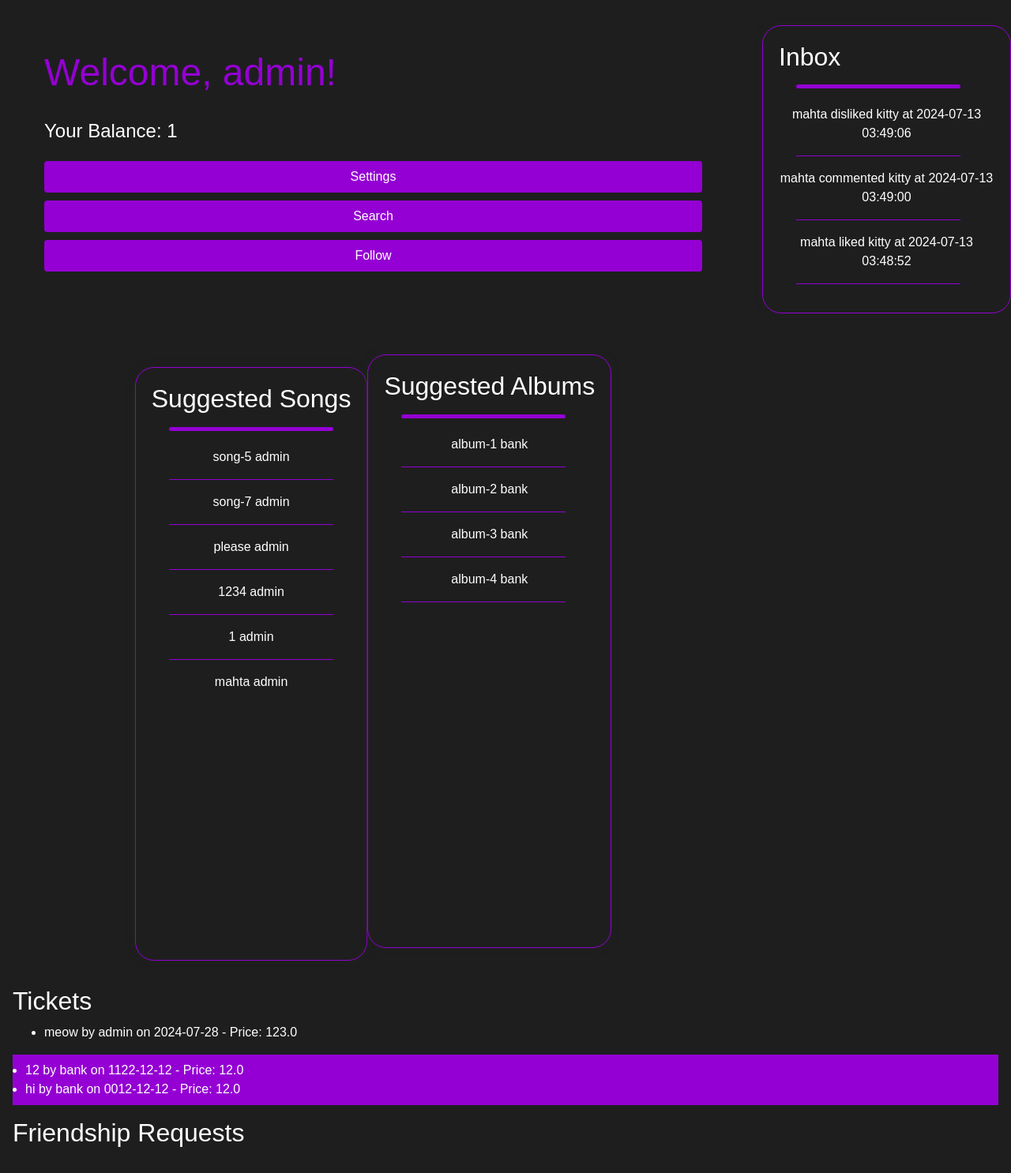
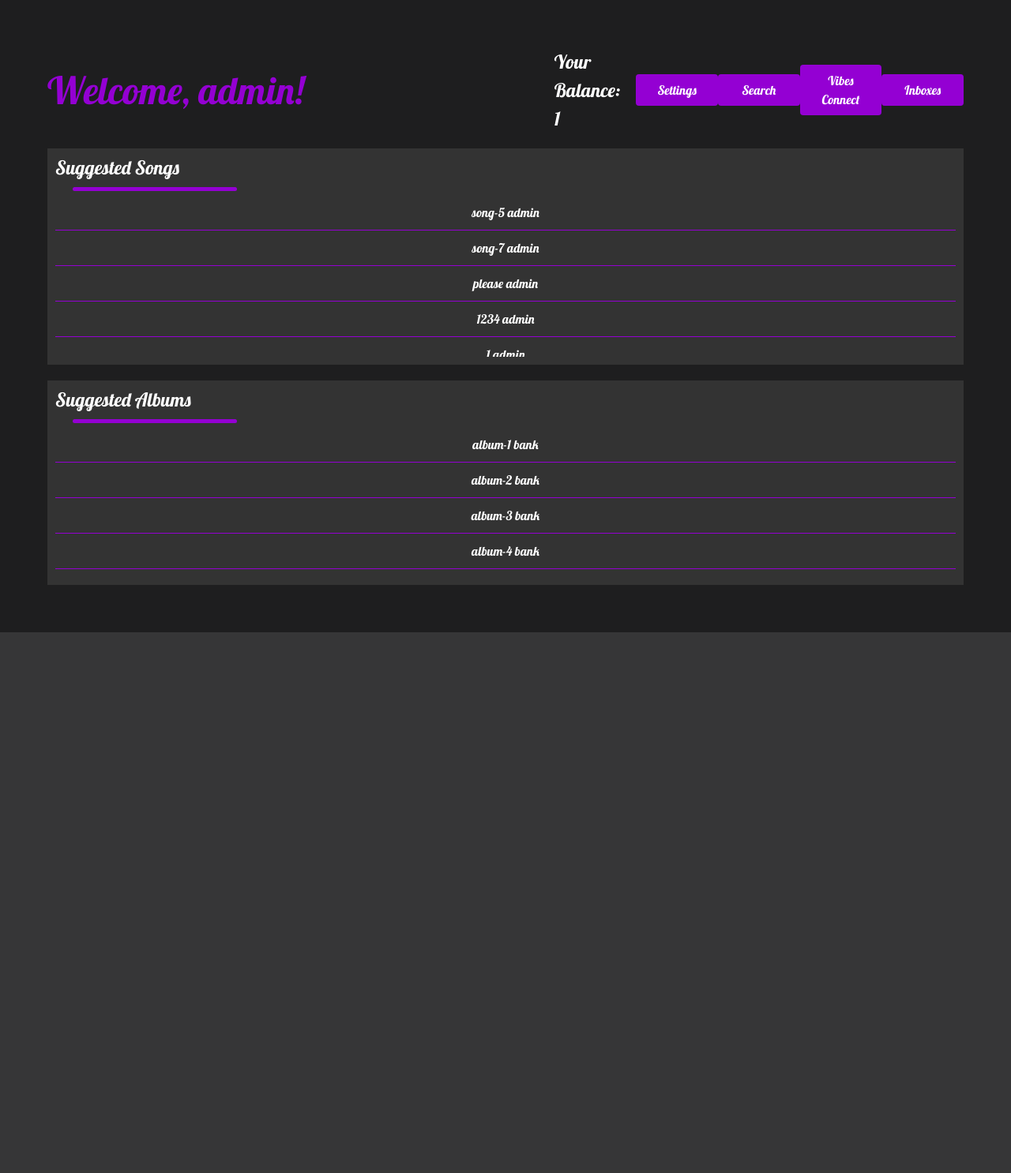
Before and after one commit to MahtaMirzaei/Vibes, a Flask app: page /user in a window 1280 px wide. Shown: the whole page at 79% size. After the commit the page ends 801 px from the top, so only its background shows below. Run offline with Flask 3, Linux system fonts and the light colour scheme; a user stored in the database is signed in; data comes from the database, SQL or seed files in the repository; both versions use the stored data as it was after the commit; some libraries are stand-ins or nearby versions.

Commit message:
feat(): user page's ui --v:2.

```diff
--- a/templates/user.html
+++ b/templates/user.html
@@ -1,7 +1,6 @@
 <!DOCTYPE html>
 <html lang="en">
   <head>
-    <link rel="stylesheet" href="https://stackpath.bootstrapcdn.com/bootstrap/4.5.2/css/bootstrap.min.css">
     <link
       rel="stylesheet"
       href="https://stackpath.bootstrapcdn.com/bootstrap/4.5.2/css/bootstrap.min.css"
@@ -25,32 +24,78 @@
     <meta name="viewport" content="width=device-width, initial-scale=1.0" />
     <title>User Page</title>
     <style>
+      @import url("https://fonts.googleapis.com/css2?family=Lobster&display=swap");
+
       body {
         background-color: #1e1e1f;
         color: #ffffff;
+        font-family: "Lobster", cursive;
+        margin: 0;
+        padding: 0;
+      }
+      .container-user {
+        display: flex;
+        flex-wrap: wrap;
+        justify-content: space-between;
+        margin: 20px;
+      }
+      .left-column,
+      .right-column {
+        flex: 1;
+        margin: 10px;
+      }
+      .main {
+        padding: 10px;
+      }
+      .welcome-container {
+        display: flex;
+        align-items: center;
+        justify-content: space-between;
+        margin-bottom: 20px;
       }
       .welcome {
         color: #9400d3;
         font-size: 3rem;
-            margin: 20px;
-        }
-        .balance {
-            font-size: 1.5rem;
-            margin: 20px;
       }
       .menu-buttons {
         display: flex;
-            flex-direction: column;
-            gap: 10px;
-            margin: 20px;
+        align-items: center;
+      }
+      .menu-buttons .balance {
+        font-size: 1.5rem;
+        margin-right: 20px;
       }
       .btn-custom {
         background-color: #9400d3;
         color: #ffffff;
         border: none;
+        margin: 5px 0;
+        font-family: 'Lobster', cursive;
+        width: 100%; /* Full width for buttons */
     }
       .btn-custom:hover {
         background-color: #7500a9;
+      }
+      .block {
+        background-color: #333333;
+        padding: 10px;
+        margin-top: 20px;
+      }
+      .block h2 {
+        color: #ffffff;
+        font-size: 1.5rem;
+        margin-bottom: 10px;
+      }
+      .main-hr,
+      .suggestion-hr {
+        border-color: #9400d3;
+        margin-top: 10px;
+        margin-bottom: 10px;
+      }
+      .song-list,
+      .album-list {
+        margin-top: 10px;
+        color: #ffffff;
       }
       .sidenav {
         height: 100%;
@@ -63,6 +108,10 @@
         overflow-x: hidden;
         transition: 0.5s;
         padding-top: 60px;
+      }
+      .sidenav-right {
+        left: auto;
+        right: 0;
       }
       .sidenav a {
         padding: 8px 8px 8px 32px;
@@ -82,9 +131,40 @@
         font-size: 36px;
         margin-left: 50px;
       }
-        .main {
-            transition: margin-left .5s;
-            padding: 16px;
+      .song-list,
+      .album-list,
+      .friendship-list,
+      .ticket-list {
+        max-height: 200px;
+        overflow-y: auto;
+      }
+      .block .btn-custom {
+        background-color: #90ee90;
+        color: #000000;
+        width: 100%;
+        margin-top: 10px;
+      }
+      .block .btn-custom:hover {
+        background-color: #6a3764;
+      }
+      .block .btn-success,
+      .block .btn-danger {
+        width: 48%;
+        margin: 1%;
+      }
+      .e {
+        background-color: #6a3764;
+      }
+      .v {
+        color: #90ee90;
+      }
+      @media screen and (max-height: 450px) {
+        .sidenav {
+          padding-top: 15px;
+        }
+        .sidenav a {
+          font-size: 18px;
+        }
       }
     </style>
   </head>
@@ -92,87 +172,104 @@
     <div class="container-user">
       <div class="left-column">
         <div class="main">
+          <div class="welcome-container">
             <div class="welcome">Welcome, {{ name }}!</div>
+            <div class="menu-buttons">
               <div class="balance">Your Balance: {{ balance }}</div>
-            <div class="menu-buttons">
-                <button class="btn btn-custom" onclick="openNav()">Settings</button>
+              <button class="btn btn-custom" onclick="openNav()">
+                Settings
+              </button>
               {% if is_premium %}
-                    <button class="btn btn-custom" onclick="location.href='{{ url_for('search') }}'">Search</button>
-                    <button class="btn btn-custom" onclick="location.href='{{ url_for('follows') }}'">Follow</button>
+              <button
+                class="btn btn-custom"
+                onclick="location.href='{{ url_for('search') }}'"
+              >
+                Search
+              </button>
+              <button
+                class="btn btn-custom"
+                onclick="location.href='{{ url_for('follows') }}'"
+              >
+                Vibes Connect
+              </button>
+              <button class="btn btn-custom" onclick="openInbox()">
+                Inboxes
+              </button>
               {% endif %}
             </div>
           </div>
-      </div>
-
-      <div class="block-1">
-        <h2>Inbox</h2>
-        <hr class="main-hr">
+          <div class="block">
+            <h2>Suggested Songs</h2>
+            <hr class="main-hr" />
             <div class="song-list">
-            {% for notice in inbox_notices %}
-                <p>{{ notice.user_name }} {{ notice.action }}d {{ notice.item_name }} at {{ notice.date }}</p><hr class="sugestion-hr">
+              {% for name, artist_name in suggested_songs %}
+              <p>{{ name }} {{ artist_name }}</p>
+              <hr class="suggestion-hr" />
               {% endfor %}
             </div>
           </div>
-
-      <div class="right-column">
-        <div class="block-1">
-          <h2>Suggested Songs</h2>
-          <hr class="main-hr">
-          <div class="song-list">
-            {% for name, artist_name in suggested_songs %}
-            <p>{{ name }}    {{ artist_name }}</p><hr class="sugestion-hr">
-            {% endfor %}
-          </div>
-        </div>
-        <div class="block-2">
+          <div class="block">
             <h2>Suggested Albums</h2>
-          <hr class="main-hr">
+            <hr class="main-hr" />
             <div class="album-list">
               {% for name, artist_name in suggested_albums %}
-            <p>{{ name }}    {{ artist_name }}</p><hr class="sugestion-hr">
+              <p>{{ name }} {{ artist_name }}</p>
+              <hr class="suggestion-hr" />
               {% endfor %}
             </div>
           </div>
         </div>
       </div>
-
-
+    </div>
 
     <div id="mySidenav" class="sidenav">
       <a href="javascript:void(0)" class="closebtn" onclick="closeNav()"
         >&times;</a
       >
+      {% if is_artist %}
+      <a href="{{ url_for('artist_page') }}" class="btn btn-custom mb-2"
+        >Artist Page</a
+      >
+      {% endif %} {% if is_premium %}
+      <a href="{{ url_for('create_playlist') }}" class="btn btn-custom mb-2"
+        >Create New Playlist</a
+      >
+      {% endif %}
       <form method="post" action="{{ url_for('charge') }}" class="mb-2">
         <label for="amount">Charge Account:</label>
         <input type="number" name="amount" required class="form-control mb-2" />
         <button type="submit" class="btn btn-custom">Charge</button>
       </form>
 
-
-        {% if is_artist %}
-        <a href="{{ url_for('artist_page') }}" class="btn btn-custom mb-2">Artist Page</a>
-        {% endif %}
       {% if not is_premium %}
-        <button class="btn btn-custom mb-2" onclick="checkPremium()">Get Premium</button>
-        <div id="premiumForm" style="display: none;">
+      <button class="btn btn-custom mb-2" onclick="checkPremium()">
+        Get Premium
+      </button>
+      <div id="premiumForm" style="display: none">
         {% if balance >= 1000 %}
         <p>Are you certain to purchase premium?</p>
         <form method="post" action="{{ url_for('premium') }}">
           <button type="submit" class="btn btn-custom mb-2">Proceed</button>
         </form>
-            <button class="btn btn-custom mb-2" onclick="document.getElementById('premiumForm').style.display='none'">No</button>
+        <button
+          class="btn btn-custom mb-2"
+          onclick="document.getElementById('premiumForm').style.display='none'"
+        >
+          No
+        </button>
         {% else %}
         <p>You don't have enough credit, please charge first.</p>
         {% endif %}
       </div>
-        {% endif %}
-        {% if is_premium %}
-        <a href="{{ url_for('create_playlist') }}" class="btn btn-custom mb-2"
-        >Create New Playlist</a
-      >
+      {% endif %} {% if is_premium %}
       <form method="post" action="{{ url_for('buy_ticket') }}" class="mb-2">
         <label for="concert_id">Concert ID:</label>
-            <input type="number" name="concert_id" required class="form-control mb-2" />
+        <input
+          type="number"
+          name="concert_id"
+          required
+          class="form-control mb-2"
+        />
         <button type="submit" class="btn btn-custom">Buy Ticket</button>
       </form>
       {% endif %}
@@ -181,36 +278,73 @@
       </form>
     </div>
 
-    <div class="main">
-        {% if is_premium %}
+    <div id="myInbox" class="sidenav sidenav-right">
+      <a href="javascript:void(0)" class="closebtn" onclick="closeInbox()"
+        >&times;</a
+      >
+      <div class="block">
+        <h2>Inbox</h2>
+        <hr class="main-hr" />
+        <div class="song-list">
+          {% for notice in inbox_notices %}
+          <p>
+            {{ notice.user_name }} {{ notice.action }}d {{ notice.item_name }}
+            at {{ notice.date }}
+          </p>
+          <hr class="suggestion-hr" />
+          {% endfor %}
+        </div>
+      </div>
+      <div class="block">
         <h2>Tickets</h2>
-        <ul>
+        <ul class="ticket-list">
           {% for ticket in tickets %}
-                <li>{{ ticket.name }} by {{ ticket.singer_name }} on {{ ticket.date }} - Price: {{ ticket.ticket_price }}</li>
+          <li class="v">
+            {{ ticket.name }} by {{ ticket.singer_name }} on {{ ticket.date }} -
+            Price: {{ ticket.ticket_price }}
+          </li>
+          {% endfor %} {% for eticket in etickets %}
+          <li class="e">
+            {{ eticket.name }} by {{ eticket.singer_name }} on {{ eticket.date
+            }} - Price: {{ eticket.ticket_price }}
+          </li>
           {% endfor %}
         </ul>
-        <ul class="btn-custom">
-          {% for eticket in etickets %}
-              <li>{{ eticket.name }} by {{ eticket.singer_name }} on {{ eticket.date }} - Price: {{ eticket.ticket_price }}</li>
-          {% endfor %}
-      </ul>
+      </div>
+      <div class="block">
         <h2>Friendship Requests</h2>
-        <ul>
+        <ul class="friendship-list">
           {% for request in friendship_requests %}
           <li>
             From: {{ request.sender_id }} ({{ request.sender_email }})
-                    <form method="post" action="{{ url_for('accept_friendship_request') }}" style="display: inline;">
-                        <input type="hidden" name="sender_id" value="{{ request.sender_id }}">
+            <form
+              method="post"
+              action="{{ url_for('accept_friendship_request') }}"
+              style="display: inline"
+            >
+              <input
+                type="hidden"
+                name="sender_id"
+                value="{{ request.sender_id }}"
+              />
               <button type="submit" class="btn btn-success">Accept</button>
             </form>
-                    <form method="post" action="{{ url_for('decline_friendship_request') }}" style="display: inline;">
-                        <input type="hidden" name="sender_id" value="{{ request.sender_id }}">
+            <form
+              method="post"
+              action="{{ url_for('decline_friendship_request') }}"
+              style="display: inline"
+            >
+              <input
+                type="hidden"
+                name="sender_id"
+                value="{{ request.sender_id }}"
+              />
               <button type="submit" class="btn btn-danger">Decline</button>
             </form>
           </li>
           {% endfor %}
         </ul>
-        {% endif %}
+      </div>
     </div>
 
     <script>
@@ -224,6 +358,16 @@
         document.querySelector(".main").style.marginLeft = "0";
       }
 
+      function openInbox() {
+        document.getElementById("myInbox").style.width = "250px";
+        document.querySelector(".main").style.marginRight = "250px";
+      }
+
+      function closeInbox() {
+        document.getElementById("myInbox").style.width = "0";
+        document.querySelector(".main").style.marginRight = "0";
+      }
+
       function checkPremium() {
         document.getElementById("premiumForm").style.display = "block";
       }
```
Also changed, not shown: database.db, static/android-chrome-512x512.png. Lines whose indentation alone changed are shown as unchanged.
